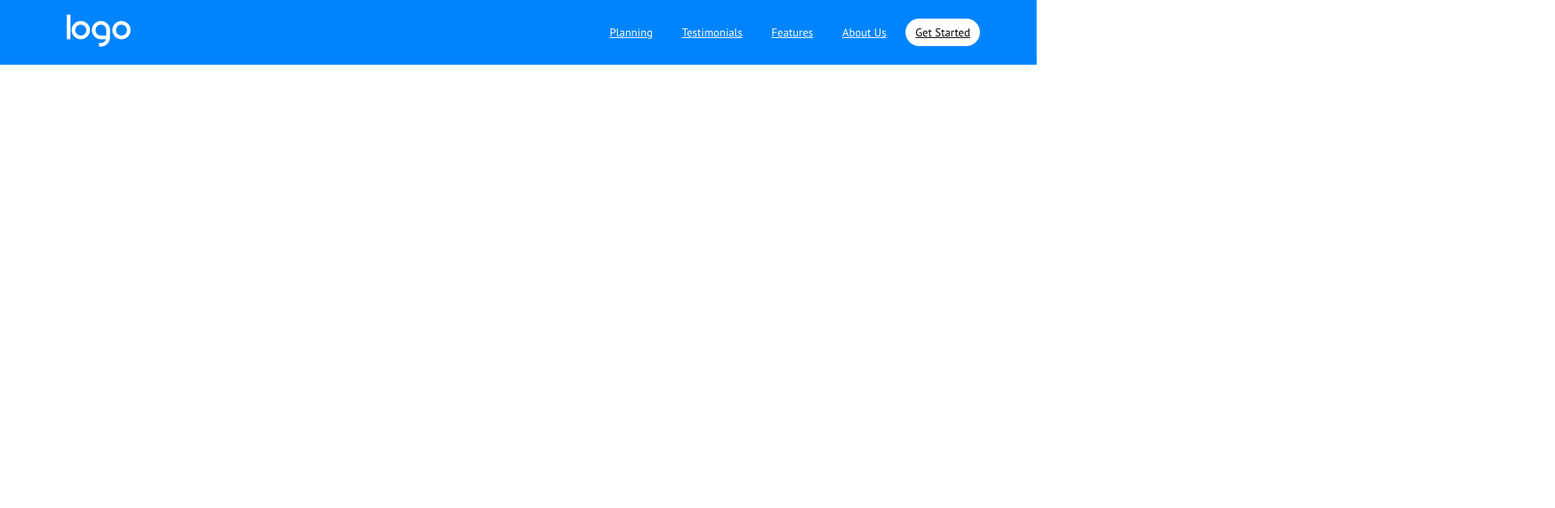
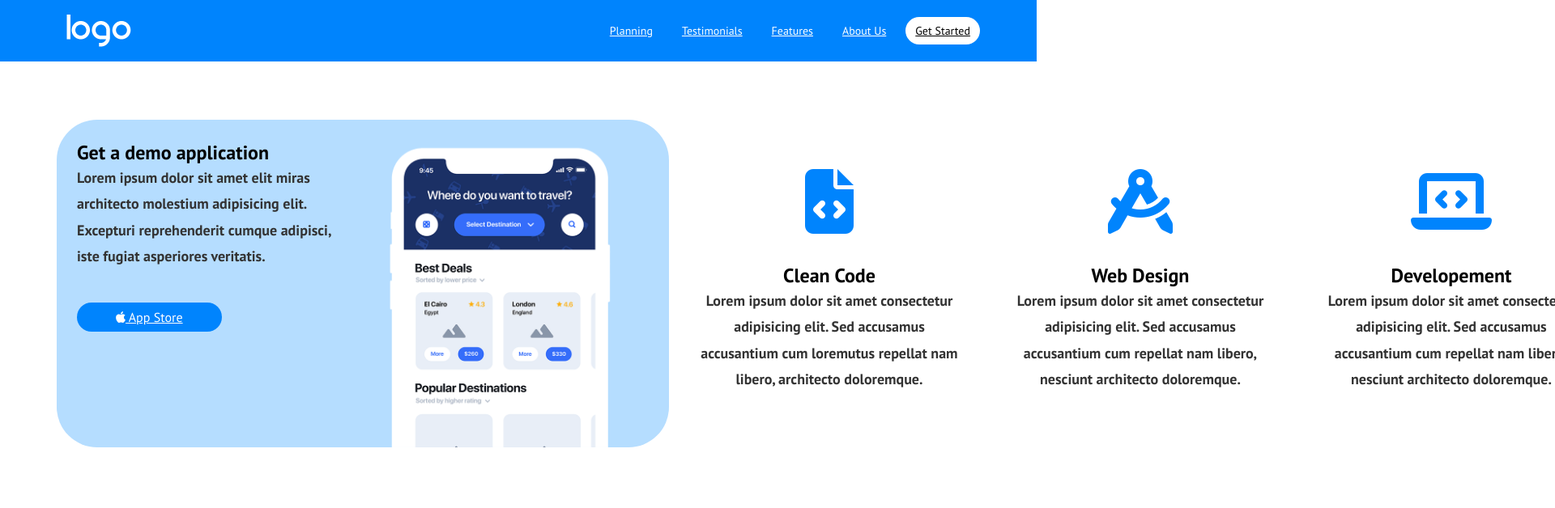
Before and after one commit to Carminelm/htmlcss-responsive-layout, a plain HTML site: page index.html in a window 1280 px wide. Shown: the top 628 px of the page at 81% size, 1920 px wide, since content can reach past the window. Drawn offline with Linux system fonts and the light colour scheme.

Commit message:
add icon / img

```diff
--- a/index.html
+++ b/index.html
@@ -32,6 +32,49 @@
                 </div>
            </nav>
         </header>
+        <main>
+             <!--Main-->
+                <!--Demo app-->
+             <section class="demoapp">
+                <div class="container">
+                    <div class="box flex">
+                        <div class="bigbox flex">
+                            <div class="colonna">
+                                <h3>Get a demo application</h3>
+                                <p>Lorem ipsum dolor sit amet elit miras architecto molestium  adipisicing elit. Excepturi reprehenderit cumque adipisci, iste fugiat asperiores veritatis.</p>
+                                <a href="#" target="_blank" class="botton space"><i class="fa-brands fa-apple"></i> App Store</a>
+                            </div>
+                            <div class="colonna">
+                                <img src="img/phone.png" alt="demoappimg" class="img">
+                            </div>
+                        </div>
+                        <div class="smallbox center">
+                            <i class="fa-solid fa-file-code"></i>
+                            <h3>Clean Code</h3>
+                            <p>Lorem ipsum dolor sit amet consectetur adipisicing elit. Sed accusamus accusantium cum loremutus repellat nam libero, architecto doloremque.</p>
+                        </div>
+                        <div class="smallbox center">
+                            <i class="fa-solid fa-compass-drafting"></i>
+                            <h3>Web Design</h3>
+                            <p>Lorem ipsum dolor sit amet consectetur adipisicing elit. Sed accusamus accusantium cum repellat nam libero, nesciunt architecto doloremque.</p>
+                        </div>
+                        <div class="smallbox center">
+                            <i class="fa-solid fa-laptop-code"></i>
+                            <h3>Developement</h3>
+                            <p>Lorem ipsum dolor sit amet consectetur adipisicing elit. Sed accusamus accusantium cum repellat nam libero, nesciunt architecto doloremque.</p>
+                        </div>
+                        <div class="smallbox center">
+                            <i class="fa-solid fa-bullhorn"></i>
+                            <h3>Branding</h3>
+                            <p>Lorem ipsum dolor sit amet consectetur adipisicing elit. Sed accusamus accusantium cum repellat nam libero, nesciunt architecto doloremque.</p>
+                        </div>
+                    </div>
+                </div>
+            </section>
+
+
+
+        </main>
 
 </body>
 </html>
--- a/style.css
+++ b/style.css
@@ -9,10 +9,21 @@ body {
 }
 
 .container {
+     margin: 0 auto;
      max-width: 1140px;
-     margin: 0 auto;
+}
 
+/* testo */
+
+h3 {
+    font-size: 24px;
 }
+
+p {
+    font-size: 18px;
+    line-height: 1.8;
+}
+
 
 /* header */
 .navbar {
@@ -62,3 +73,80 @@ a,.logo {
     display: inline-block;
     padding: 8px 12px;
 }
+
+
+/* Main */
+
+
+
+.smallbox {
+    width: calc((100% - 24px) / 3);
+    flex-shrink: 0;
+    border-radius: 50px;
+    padding: 25px;
+}
+
+.bigbox {
+    width: calc(((100% - 24px ) / 3 ) * 2 + 12px );
+    flex-shrink: 0;
+    border-radius: 50px;
+    padding: 25px 25px 0;
+}
+
+.colonna {
+    width: calc((100% / 2) - 12px);
+}
+
+.box {
+    margin: 12px 0;
+}
+
+.img {
+    width: 100%;
+    display: block;
+}
+
+.demoapp{
+    padding: 60px 0;
+
+}
+
+.demoapp .flex {
+    gap: 12px;
+}
+
+.center{
+    text-align: center;
+}
+
+
+.demoapp .container .box .bigbox a.botton {
+    background-color: #0084fd;
+    color: #ffffff;
+    padding: 8px 48px;
+}
+
+.demoapp .colonna > a.botton.space {
+    margin: 40px 0;
+}
+
+.demoapp.container h3 {
+    color: #0084fd;
+    margin-bottom: 36px;
+}
+
+.demoapp .container p {
+    color:#333333;
+    font-weight: bold;
+}
+
+.demoapp .container .box .bigbox,
+.demoapp .container .row .smallbox {
+    background-color: #b5ddff ;
+}
+
+.demoapp .container .box .smallbox i {
+    color:#0084fd;
+    font-size: 80px;
+    margin: 36px;
+}
```
